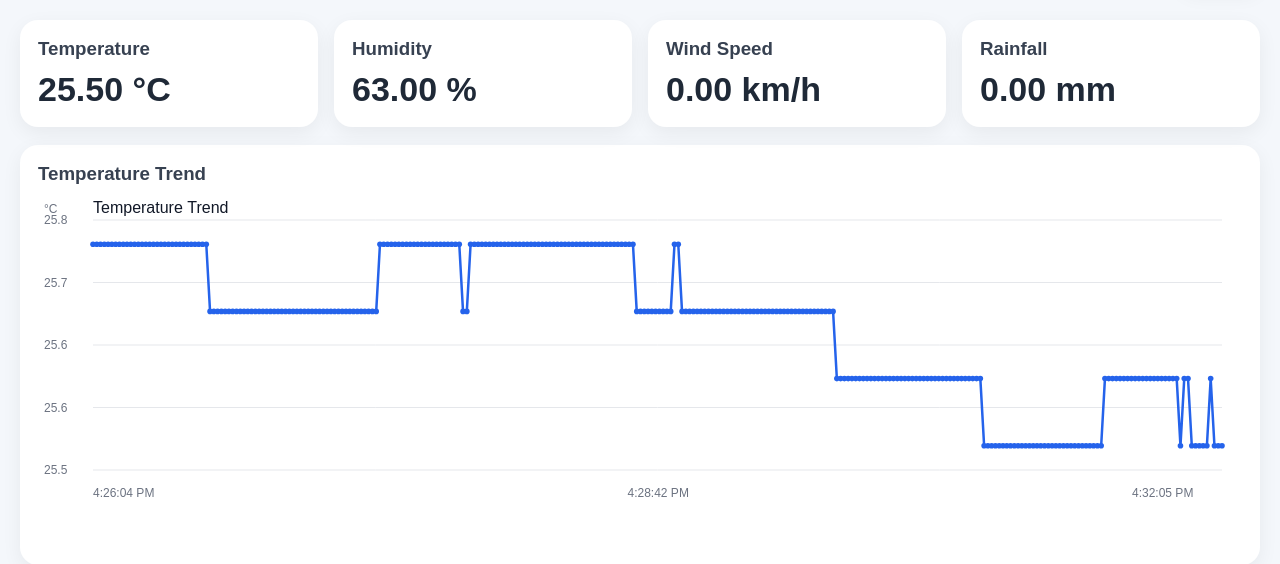
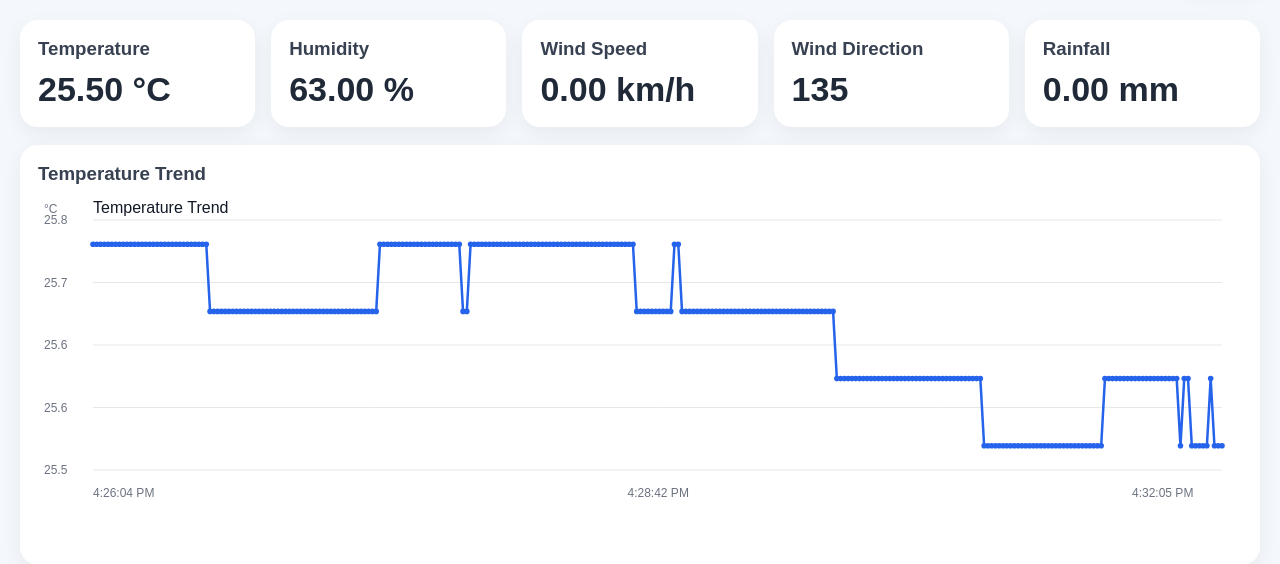
Before and after one commit to Rajlohith/IoT, a Flask app: page / in a window 1280 px wide. Shown: the part 81-645 px from the top of the page. Run offline with Flask 3, Linux system fonts and the light colour scheme.

Commit message:
Implement MQTT integration for real-time weather data updates and enhance UI with wind direction display

```diff
--- a/Program_1_Weather_Local_Dashboard/Dashboard/app.py
+++ b/Program_1_Weather_Local_Dashboard/Dashboard/app.py
@@ -4,6 +4,10 @@ from collections import deque
 from datetime import datetime
 import csv
 import os
+
+import json
+import threading
+import paho.mqtt.client as mqtt
 
 app = Flask(__name__, static_folder="static", static_url_path="/static")
 
@@ -20,7 +24,52 @@ FIELDNAMES = [
     "tipCount",
 ]
 
+MQTT_BROKER = "localhost"
+MQTT_PORT = 1883
+MQTT_TOPIC = "weather/data"
+
 history = deque(maxlen=5000)
+
+def on_connect(client, userdata, flags, rc):
+    print("Connected to MQTT")
+    client.subscribe(MQTT_TOPIC)
+
+
+def on_message(client, userdata, msg):
+
+    try:
+
+        payload = json.loads(
+            msg.payload.decode()
+        )
+
+        record = normalize_record(payload)
+
+        history.append(record)
+
+        append_to_csv(record)
+
+        print("MQTT Data:", record)
+
+    except Exception as e:
+
+        print("MQTT Error:", e)
+
+
+def start_mqtt():
+
+    client = mqtt.Client(mqtt.CallbackAPIVersion.VERSION1)
+
+    client.on_connect = on_connect
+    client.on_message = on_message
+
+    client.connect(
+        MQTT_BROKER,
+        MQTT_PORT,
+        60
+    )
+
+    client.loop_forever()
 
 def to_float(value):
     try:
@@ -55,7 +104,7 @@ def normalize_record(data):
         "temperature": to_float(data.get("temperature")),
         "humidity": to_float(data.get("humidity")),
         "windSpeed": to_float(data.get("windSpeed")),
-        "windDirection": to_int(data.get("windDirection")),
+        "windDirection": str(data.get("windDirection", "Unknown")),
         "rainfall": to_float(data.get("rainfall")),
         "rainDetected": to_bool(data.get("rainDetected")),
         "pulses": to_int(data.get("pulses")),
@@ -82,7 +131,7 @@ def load_existing_history():
                 "temperature": to_float(row.get("temperature")),
                 "humidity": to_float(row.get("humidity")),
                 "windSpeed": to_float(row.get("windSpeed")),
-                "windDirection": to_int(row.get("windDirection")),
+                "windDirection": row.get("windDirection", "Unknown"),
                 "rainfall": to_float(row.get("rainfall")),
                 "rainDetected": to_bool(row.get("rainDetected")),
                 "pulses": to_int(row.get("pulses")),
@@ -97,13 +146,7 @@ def home():
     return render_template("index.html")
 
 
-@app.route("/api/data", methods=["POST"])
-def receive_data():
-    data = request.get_json(silent=True) or {}
-    record = normalize_record(data)
-    history.append(record)
-    append_to_csv(record)
-    return jsonify({"ok": True, "stored": record})
+
 
 
 @app.route("/api/latest", methods=["GET"])
@@ -119,6 +162,13 @@ def get_history():
     limit = max(1, min(limit, 5000))
     return jsonify(list(history)[-limit:])
 
+mqtt_thread = threading.Thread(
+    target=start_mqtt,
+    daemon=True
+)
+
+mqtt_thread.start()
+
 
 if __name__ == "__main__":
     app.run(
--- a/Program_1_Weather_Local_Dashboard/Dashboard/static/style.css
+++ b/Program_1_Weather_Local_Dashboard/Dashboard/static/style.css
@@ -52,7 +52,7 @@ body {
 
 .cards {
   display: grid;
-  grid-template-columns: repeat(4, minmax(0, 1fr));
+  grid-template-columns: repeat(auto-fit, minmax(220px, 1fr));
   gap: 16px;
   margin-bottom: 18px;
 }
--- a/Program_1_Weather_Local_Dashboard/Dashboard/templates/index.html
+++ b/Program_1_Weather_Local_Dashboard/Dashboard/templates/index.html
@@ -20,11 +20,31 @@
     </header>
 
     <section class="cards">
-      <div class="card"><h3>Temperature</h3><div id="temperatureValue" class="big">-- °C</div></div>
-      <div class="card"><h3>Humidity</h3><div id="humidityValue" class="big">-- %</div></div>
-      <div class="card"><h3>Wind Speed</h3><div id="windSpeedValue" class="big">-- km/h</div></div>
-      <div class="card"><h3>Rainfall</h3><div id="rainfallValue" class="big">-- mm</div></div>
-    </section>
+  <div class="card">
+    <h3>Temperature</h3>
+    <div id="temperatureValue" class="big">-- °C</div>
+  </div>
+
+  <div class="card">
+    <h3>Humidity</h3>
+    <div id="humidityValue" class="big">-- %</div>
+  </div>
+
+  <div class="card">
+    <h3>Wind Speed</h3>
+    <div id="windSpeedValue" class="big">-- km/h</div>
+  </div>
+
+  <div class="card">
+    <h3>Wind Direction</h3>
+    <div id="windDirectionValue" class="big">--</div>
+  </div>
+
+  <div class="card">
+    <h3>Rainfall</h3>
+    <div id="rainfallValue" class="big">-- mm</div>
+  </div>
+</section>
 
     <section class="card chart-card">
       <h3>Temperature Trend</h3>
```
Also changed, not shown: Program_1_Weather_Local_Dashboard/Dashboard/static/app.js (+20 -7 lines), 1 other file.
